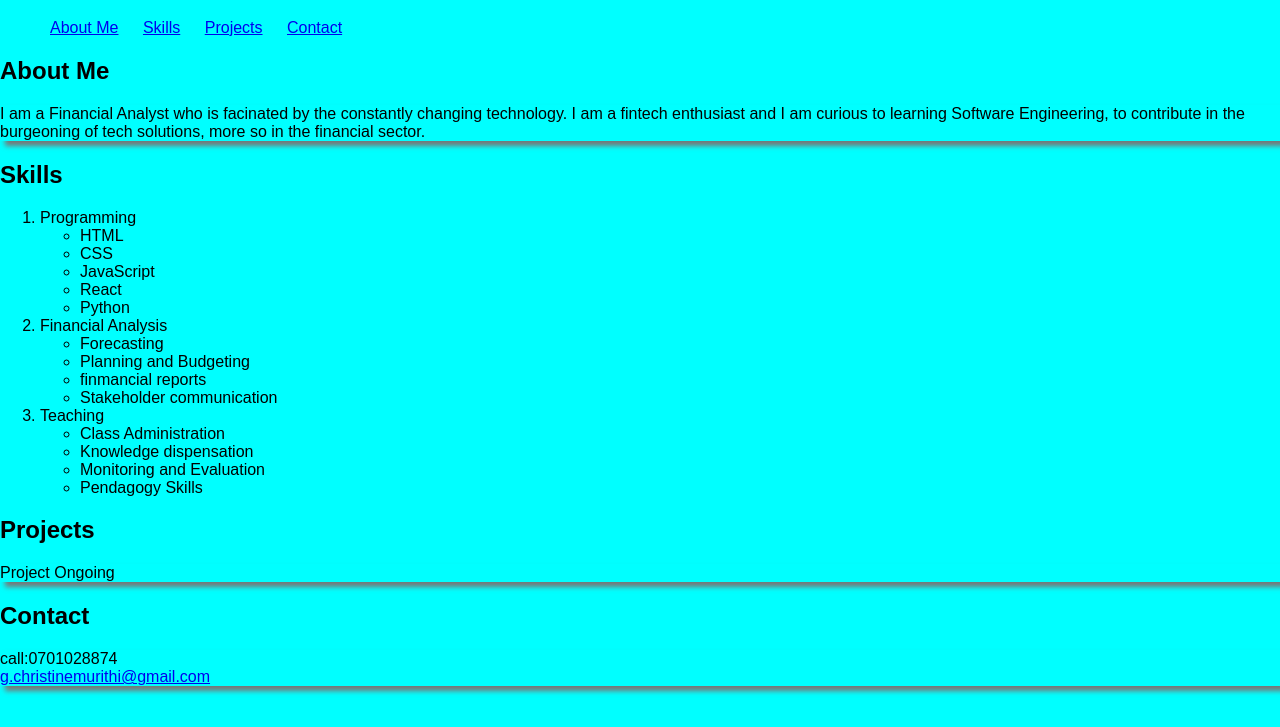
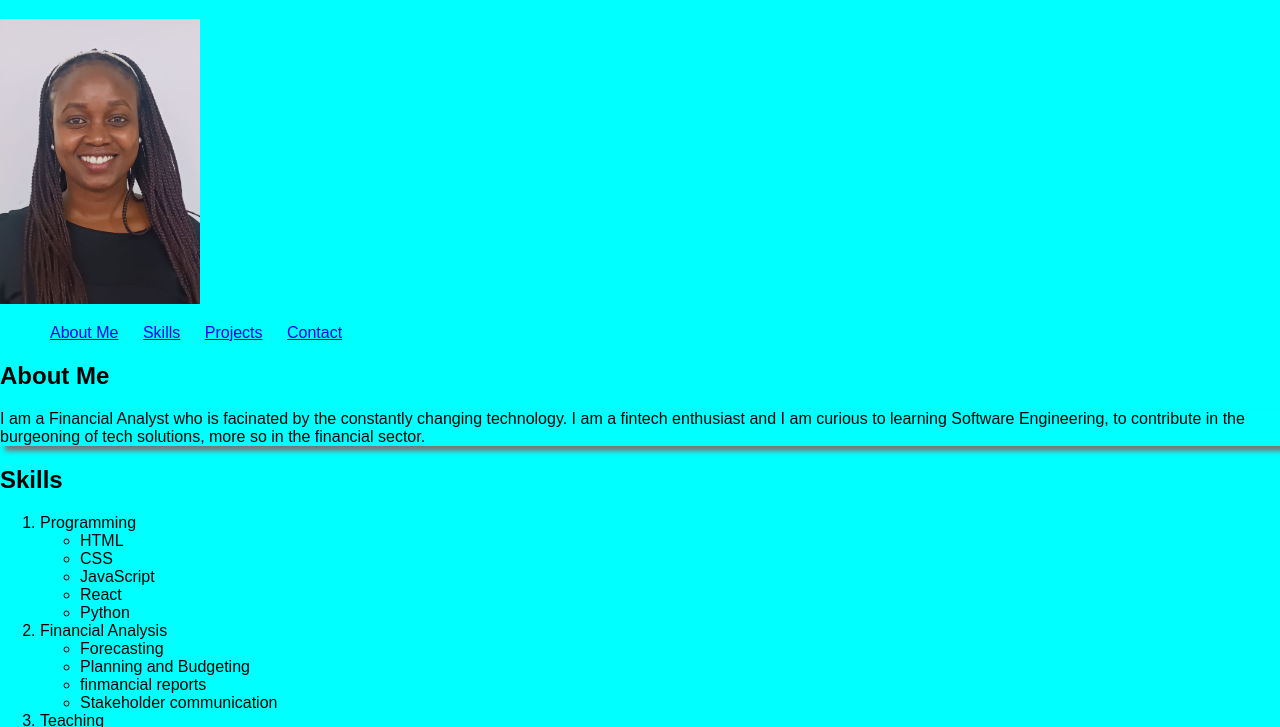
Before and after one commit to CGM123sherry/My-Personal-Website, a plain HTML site: page index.html in a window 1280 px wide. Shown: the part 61-788 px from the top of the page. Drawn offline with Linux system fonts and the light colour scheme.

Commit message:
added a professional pasport

```diff
--- a/index.html
+++ b/index.html
@@ -9,6 +9,7 @@
 <body>
   <header>
     <h1>Welcome to My Personal Website</h1>
+    <img src="./images/Christine-Passport Photo.jpeg" alt="A photo of me" />
     <nav>
       <ul>
         <li><a href="#about">About Me</a></li>
--- a/style.css
+++ b/style.css
@@ -18,3 +18,6 @@ header{
     display: inline;
     margin: 0 10px;
   }
+  img{
+    width: 200px;
+  }
```
Also changed, not shown: images/Christine-Passport Photo.jpeg (added).
